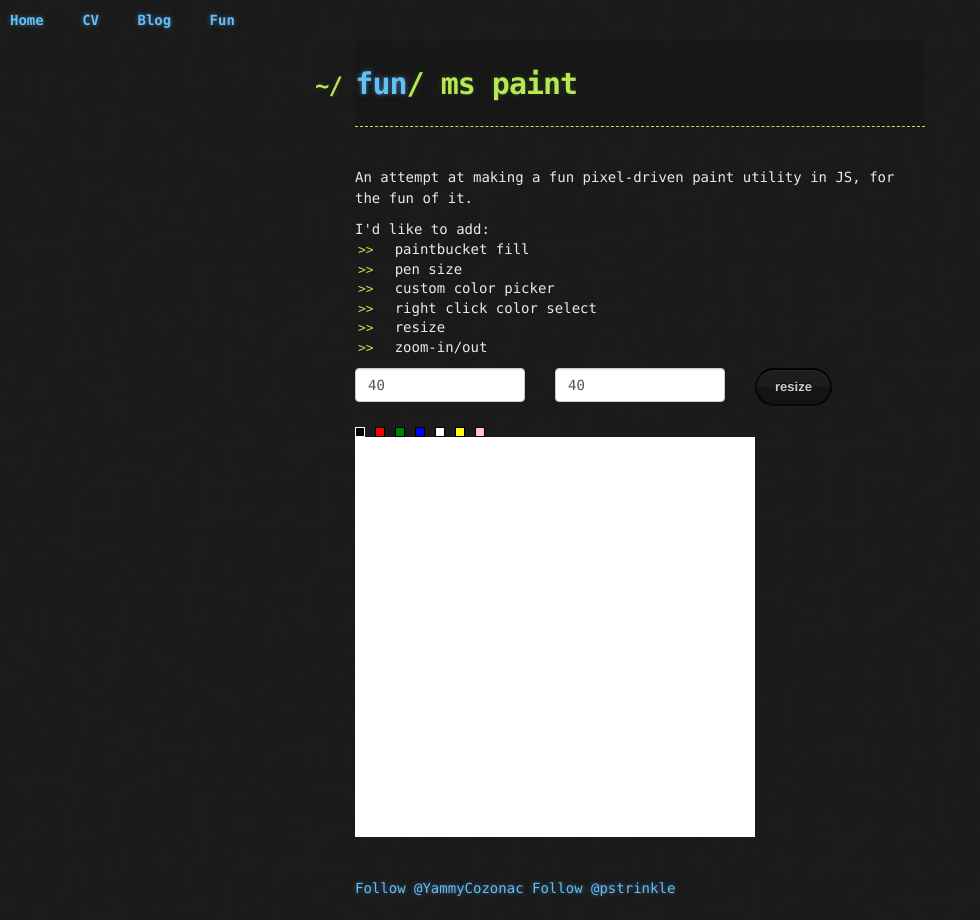
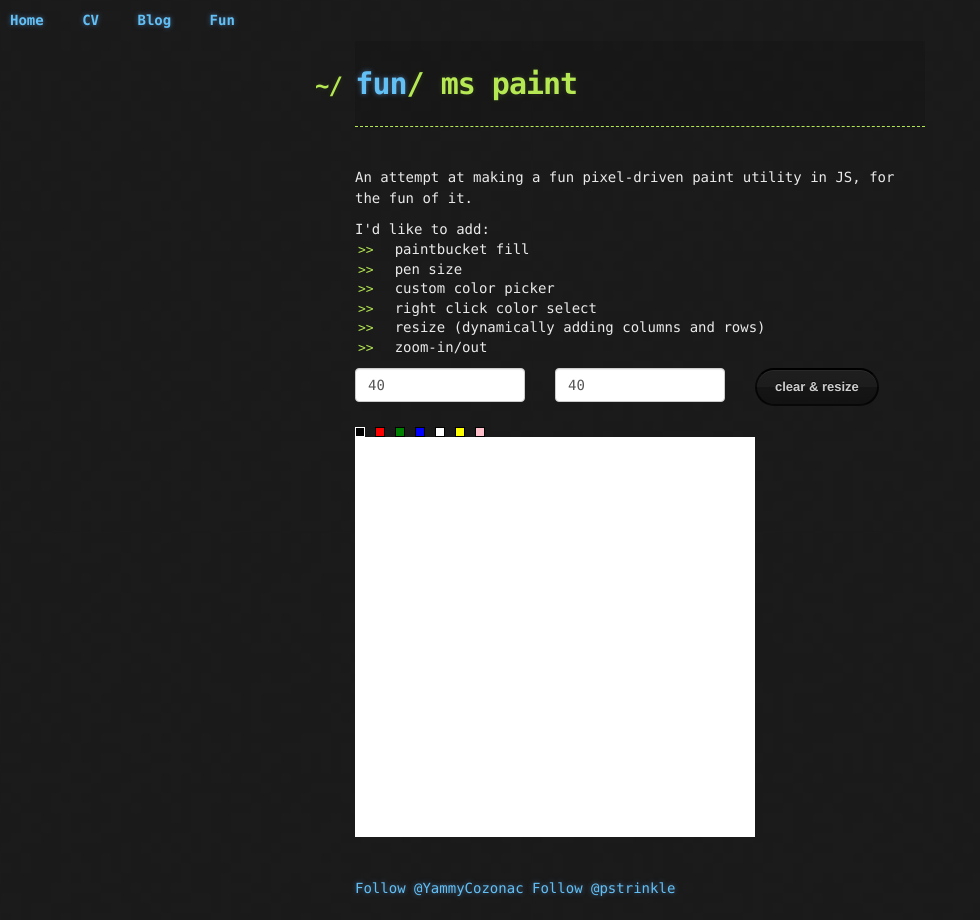
Before and after one commit to pstrinkle/pstrinkle.github.io, a Jekyll site: the page built from fun/mspaint.html, in a window 1280 px wide. Shown: the whole page, without its empty margins (0-980 px from the left). Built offline with Jekyll 4.4.1, drawn with Linux system fonts in a browser that asks for light colours; nearby versions of some CDN libraries; comment, search, counter and statistics services are not loaded.

Commit message:
Update mspaint.html

```diff
--- a/fun/mspaint.html
+++ b/fun/mspaint.html
@@ -12,7 +12,7 @@
   <li>pen size</li>
   <li>custom color picker</li>
   <li>right click color select</li>
-  <li>resize</li>
+  <li>resize (dynamically adding columns and rows)</li>
   <li>zoom-in/out</li>
 </ul>
 
@@ -24,7 +24,7 @@
     <input id='cols' class="form-control" type='text' placeholder='cols' value="40" />
   </div>
   <div class='col-md-4'>
-    <button id='resizeit' type='button' class='btn btn-default'>resize</button>
+    <button id='resizeit' type='button' class='btn btn-default'>clear &amp; resize</button>
   </div>
 </div>
 
```
